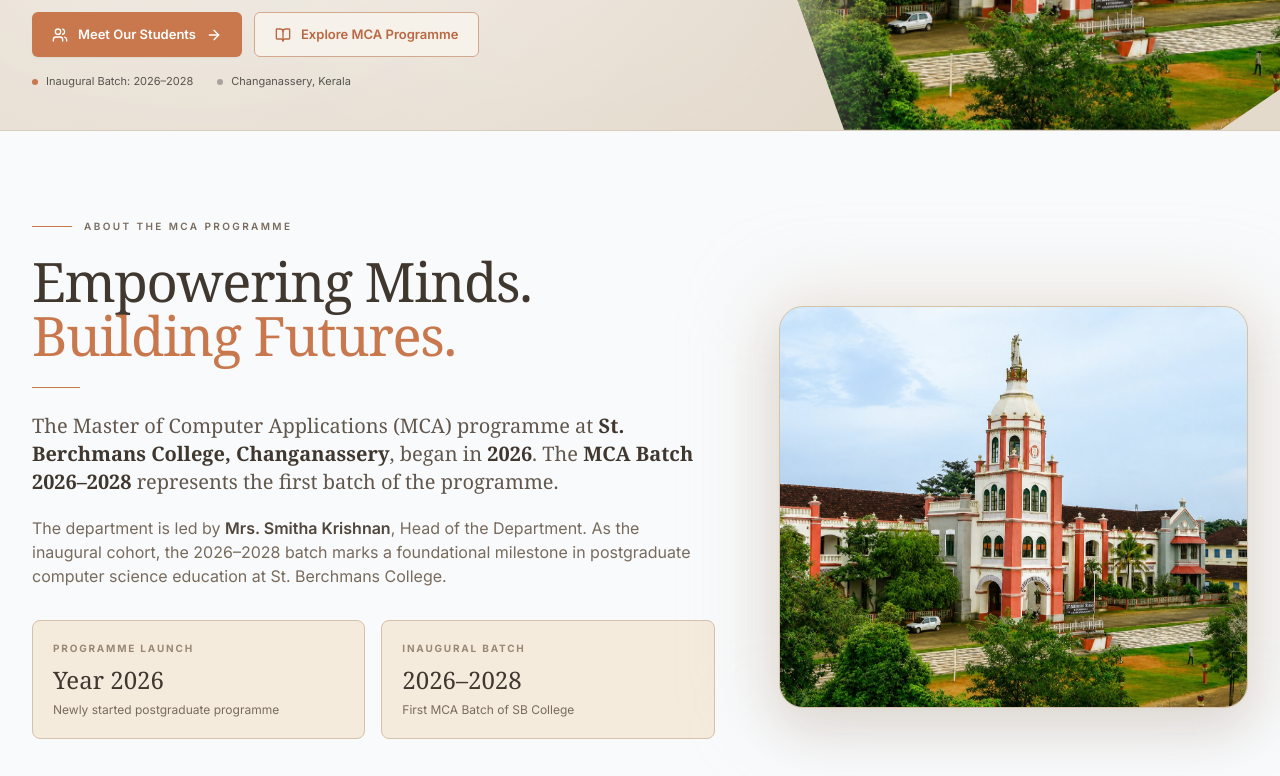
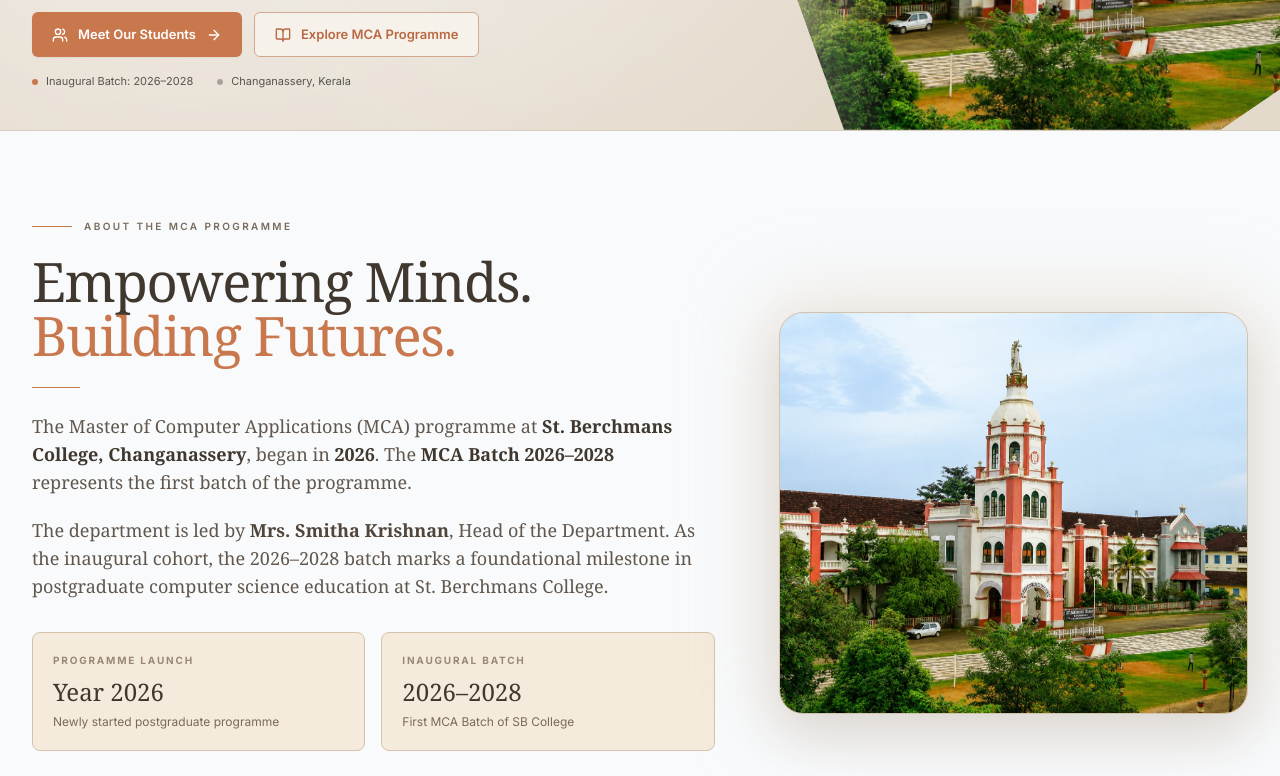
Before and after one commit to Josey235/sb-college-mca-website, a React (Vite) app: page / in a window 1280 px wide. Shown: the part 480-1256 px from the top of the page. Built offline with nearby package versions, Linux system fonts and the light colour scheme; no server answers; the database is empty.

Commit message:
Update Home.jsx

```diff
--- a/src/pages/Home.jsx
+++ b/src/pages/Home.jsx
@@ -131,7 +131,9 @@
 
             <div className="max-w-2xl space-y-5">
 
-              <p className="font-serif text-lg leading-relaxed text-[#62574c] sm:text-xl">
+
+              <p className="font-serif text-base leading-relaxed text-[#62574c] sm:text-lg">
+
                 The Master of Computer Applications (MCA) programme at{' '}
                 <strong className="font-semibold text-[#40382f]">
                   St. Berchmans College, Changanassery
@@ -147,7 +149,7 @@
                 represents the first batch of the programme.
               </p>
 
-              <p className="text-[15px] leading-7 text-[#796b5c] sm:text-base">
+              <p className="font-serif text-base leading-relaxed text-[#62574c] sm:text-lg">
                 The department is led by{' '}
                 <strong className="font-semibold text-[#51463b]">
                   Mrs. Smitha Krishnan
```
